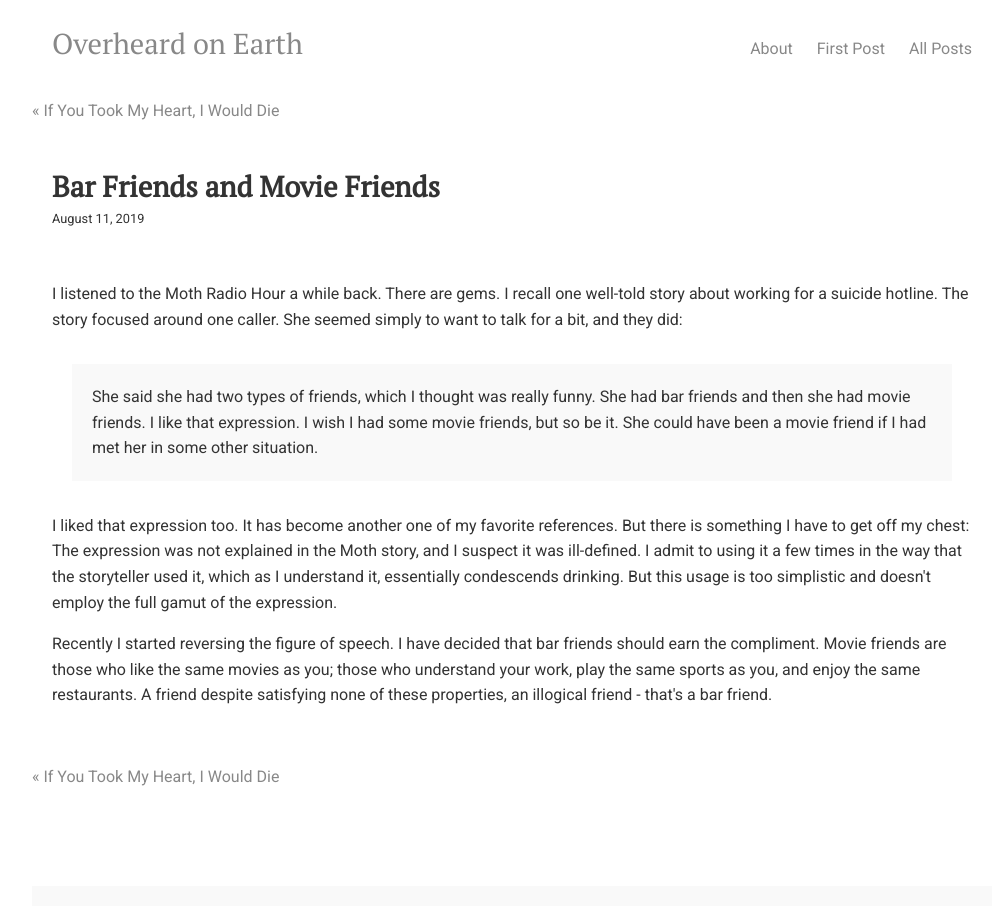
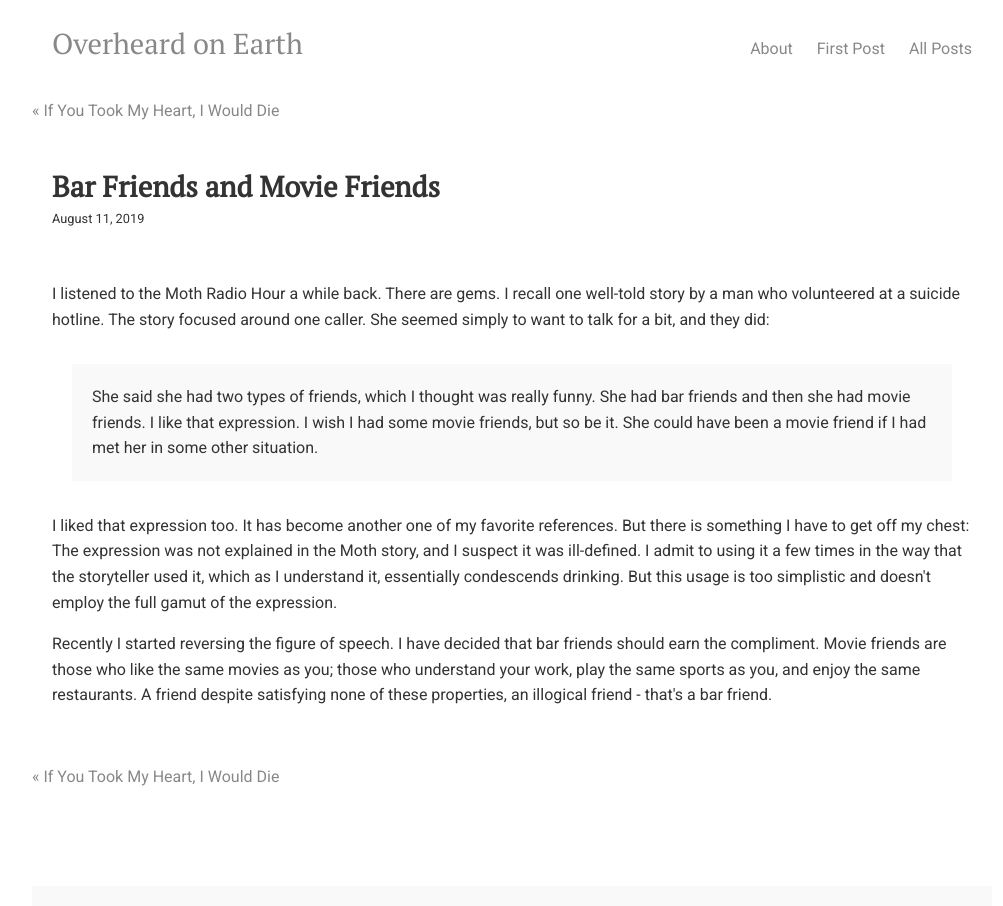
Before and after one commit to overheardonearth/overheardonearth.github.io, a Jekyll site: the page built from _posts/2019-08-11-bar-friends-and-movie-friends.html, in a window 1280 px wide. Shown: the whole page, without its empty margins (128-1131 px from the left). Built offline with Jekyll 4.4.1, drawn with Linux system fonts in a browser that asks for light colours; comment, search, counter and statistics services are not loaded.

Commit message:
Update 2019-08-11-bar-friends-and-movie-friends.html

```diff
--- a/_posts/2019-08-11-bar-friends-and-movie-friends.html
+++ b/_posts/2019-08-11-bar-friends-and-movie-friends.html
@@ -4,7 +4,7 @@ comments: true
 date: 2019-08-11
 layout: post
 ---
-I listened to the Moth Radio Hour a while back. There are gems. I recall one well-told story about working for a suicide hotline.
+I listened to the Moth Radio Hour a while back. There are gems. I recall one well-told story by a man who volunteered at a suicide hotline.
 
 The story focused around one caller. She seemed simply to want to talk for a bit, and they did:
 
```
